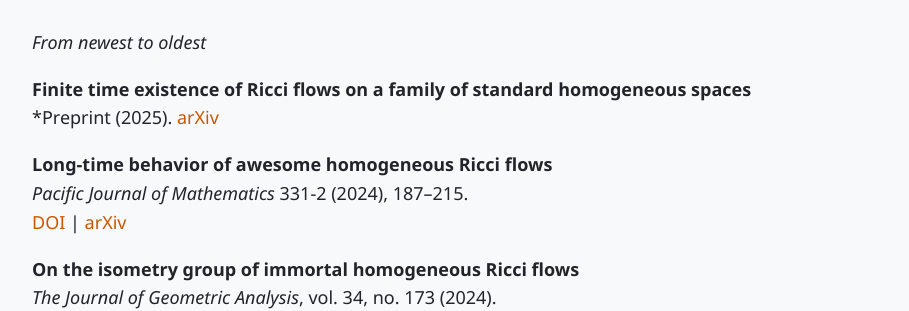
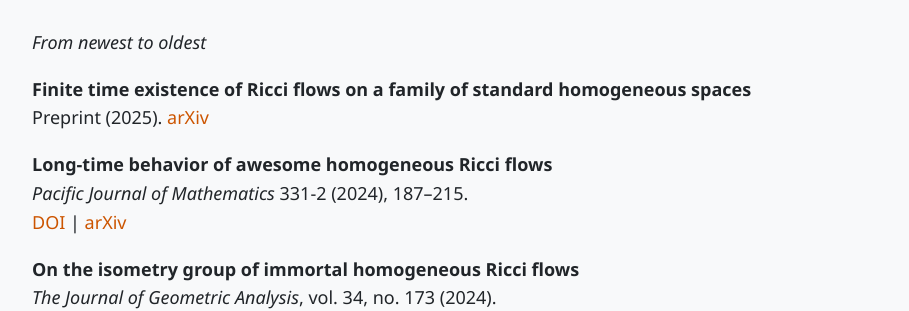
Before and after one commit to r-saraujo/r-saraujo.github.io, a Jekyll site: the page built from research.md, in a window 1280 px wide. Shown: the part 145-456 px from the top of the page, without its empty margins (158-1067 px from the left). Built offline with Jekyll 4.4.1, drawn with Linux system fonts in a browser that asks for light colours.

```diff
--- a/research.md
+++ b/research.md
@@ -8,7 +8,7 @@ permalink: /research.html
 *From newest to oldest*
 
 - **Finite time existence of Ricci flows on a family of standard homogeneous spaces**
-  *Preprint (2025).
+  Preprint (2025).
   [arXiv](https://arxiv.org/placeholder)
 
 - **Long-time behavior of awesome homogeneous Ricci flows**
```
